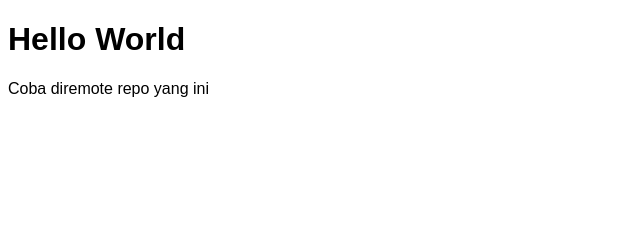
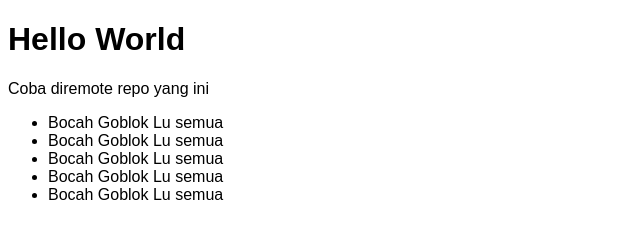
Before and after one commit to sanz-04/sanz-test-repo, a plain HTML site: page index.html in a window 1280 px wide. Shown: the whole page, without its empty margins (0-640 px from the left). Drawn offline with Linux system fonts and the light colour scheme.

Commit message:
menambah lis baru

```diff
--- a/index.html
+++ b/index.html
@@ -12,5 +12,12 @@
     <h1>Hello World</h1>
     <script type="text/javascript" src="script.js"></script>
     <p> Coba diremote repo yang ini</p>
+    <ul>
+        <li> Bocah Goblok Lu semua</li>
+        <li> Bocah Goblok Lu semua</li>
+        <li> Bocah Goblok Lu semua</li>
+        <li> Bocah Goblok Lu semua</li>
+        <li> Bocah Goblok Lu semua</li>
+    </ul>
 </body>
 </html>
```
